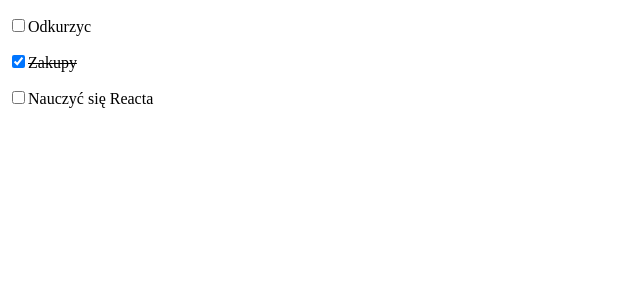
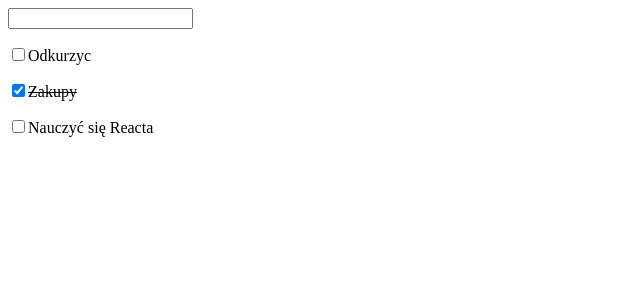
Before and after one commit to RobK005/jfdzl2-materialy-react-router-ui-components-2, a React (Create React App) app in the folder apps/todo/: page / in a window 1280 px wide. Shown: the top 300 px of the page, without its empty margins (0-640 px from the left). Built offline with nearby package versions, Linux system fonts and the light colour scheme.

Commit message:
create new task

```diff
--- a/apps/todo/src/App.js
+++ b/apps/todo/src/App.js
@@ -1,5 +1,6 @@
 import React, { Component } from 'react';
 
+import CreateTask from './CreateTask';
 import TasksContainer from './TaskContainer';
 class App extends Component {
 
@@ -24,9 +25,18 @@ class App extends Component {
     this.setState({ tasks: tasks });  // this.setState({ tasks });
   }
 
+  handleCreate = (name) => {
+    const uuId = Math.floor(Math.random() * 10000);
+    const tasks = [...this.state.tasks];
+    const task = { id: uuId, name: name, completed: false };
+    tasks.push(task);
+    this.setState({ tasks: tasks }); // this.setState({ tasks });
+  }
+
   render() {
     return (
       <div>
+        <CreateTask createHandler={this.handleCreate} />
         <TasksContainer
           todo={this.state.tasks}
           handleChange={this.handleChange} />
--- /dev/null
+++ b/apps/todo/src/CreateTask.js
@@ -0,0 +1,32 @@
+import React, { Component } from 'react';
+
+class CreateTask extends Component {
+
+  state = {
+    name: ''
+  }
+
+  handleChange = (event) => {
+    this.setState({ name:  event.target.value });
+  }
+
+  keyDown = (event) => {
+    if (event.keyCode === 13) {
+      this.props.createHandler(this.state.name);
+    }
+  }
+
+  render() {
+    return(
+      <div>
+        <input
+          type="text"
+          onChange={this.handleChange}
+          onKeyDown={this.keyDown}
+          />
+      </div>
+    );
+  }
+}
+
+export default CreateTask;
```
